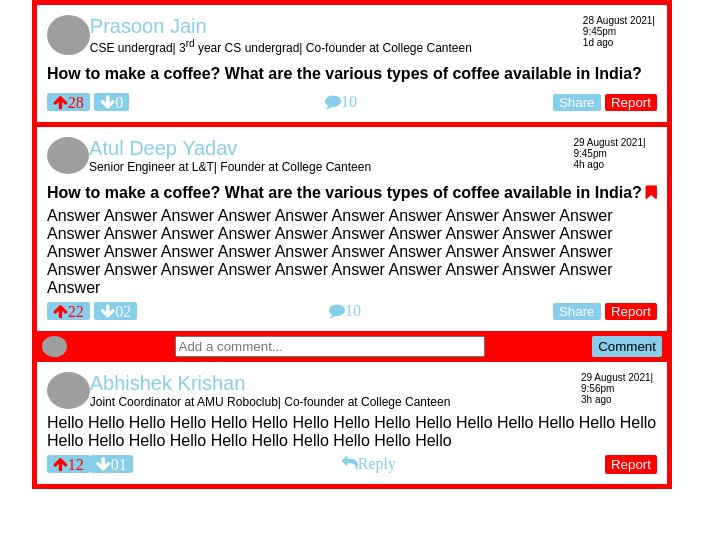
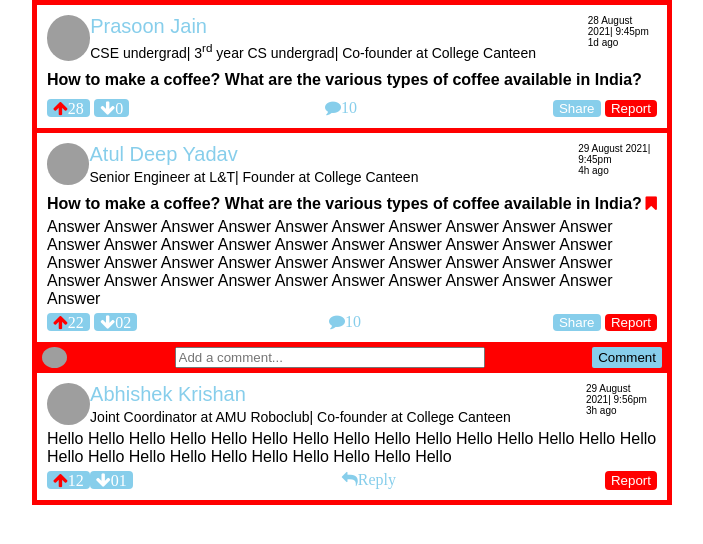
Before and after one commit to aham-18113/Q-A, a plain HTML site: page index.html in a window 1280 px wide. Shown: the whole page, without its empty margins (288-991 px from the left). Drawn offline with Linux system fonts and the light colour scheme; grey boxes are pictures that could not be loaded.

Commit message:
Update style.css

```diff
--- a/style.css
+++ b/style.css
@@ -52,6 +52,7 @@ body
 {
     font-size: 20px;
     color: skyblue;
+    margin-bottom: 3px;
 }
 .grid-container .row .part-1
 {
@@ -64,7 +65,7 @@ body
 }
 .grid-container .row .part-1 .designation
 {
-    font-size: 12px;
+    font-size: 14px;
 }
 .grid-container .row .part-1 .time
 {
@@ -91,11 +92,15 @@ body
     cursor: pointer;
     background-color: skyblue;
     border: none;
-    border-radius: 2px;
+    border-radius: 4px;
 }
 .grid-container .row .part-3 .fa-arrow-up
 {
     color: red;
+}
+.grid-container .row .part-3 .fa-arrow-up .likes
+{
+    color: white;
 }
 .grid-container .row .part-3 .fa-arrow-down
 {
```
